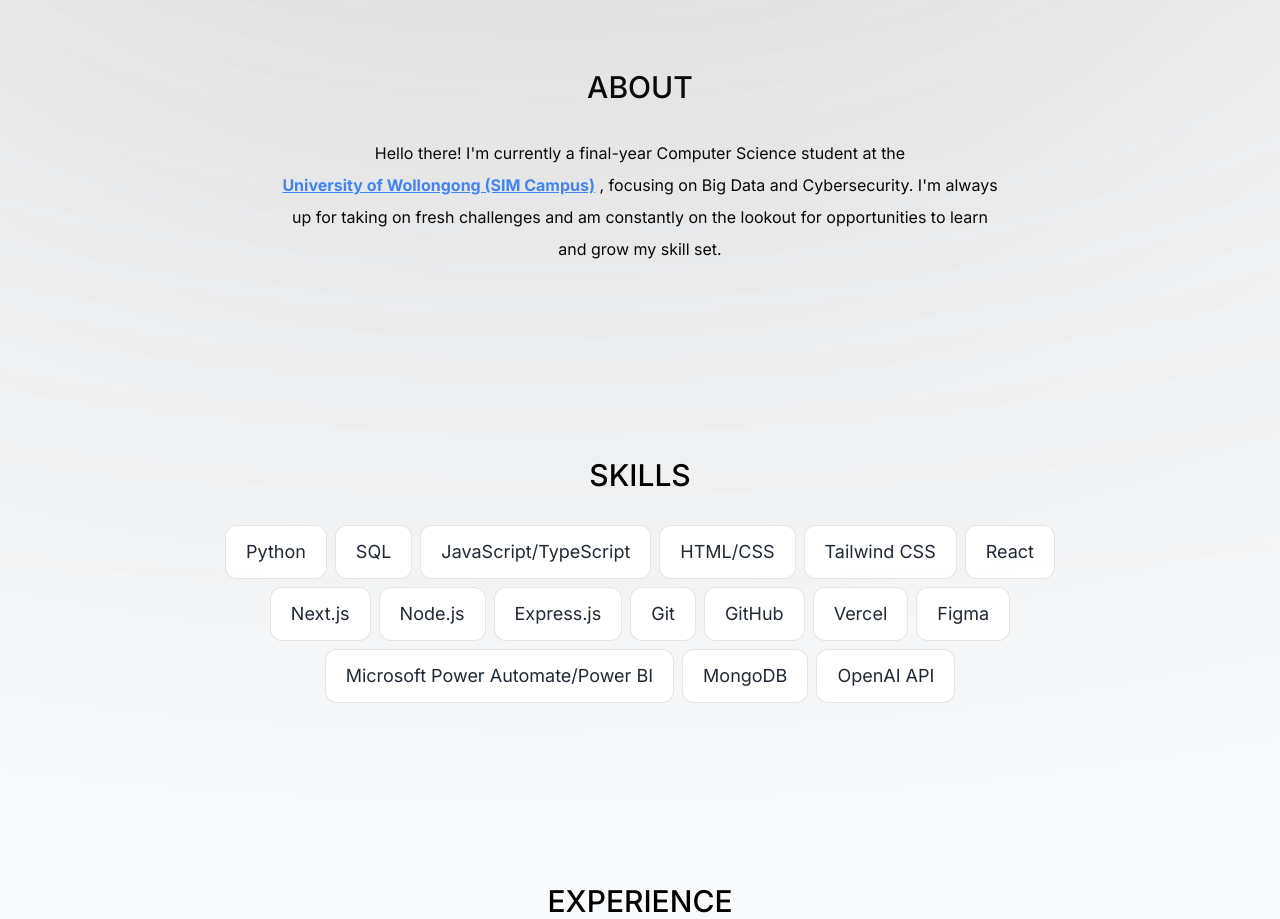
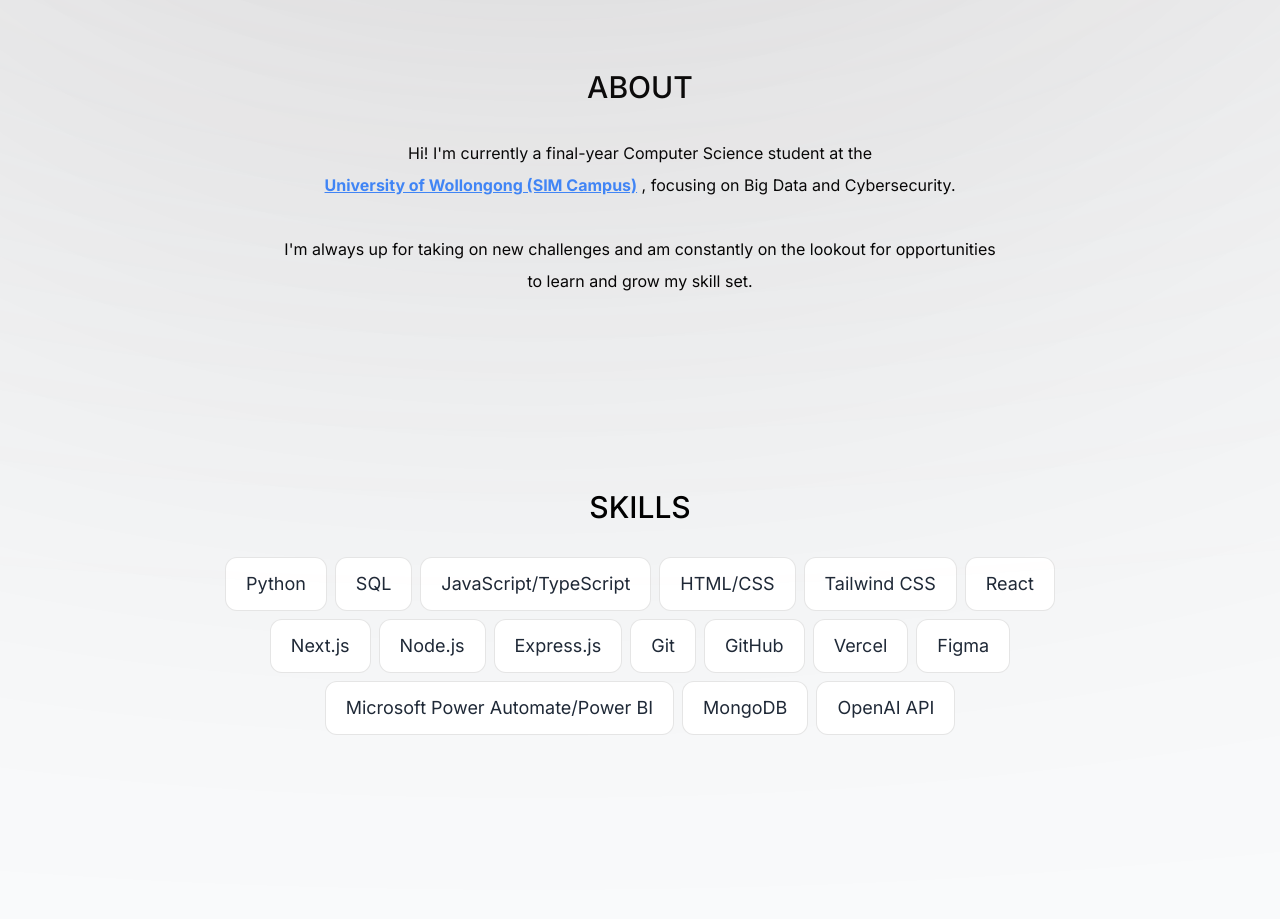
Before and after one commit to akileshjayakumar/v1, a Next.js app: page / in a window 1280 px wide. Shown: the part 960-1879 px from the top of the page. Built offline with nearby package versions, Linux system fonts and the light colour scheme.

Commit message:
Update about section in about.tsx

```diff
--- a/components/about.tsx
+++ b/components/about.tsx
@@ -19,7 +19,7 @@ export default function About() {
     >
       <SectionHeading>ABOUT</SectionHeading>
       <p className="items-center justify-center">
-        Hello there! I'm currently a final-year Computer Science student at the{" "}
+        Hi! I'm currently a final-year Computer Science student at the{" "}
         <br />
         <a
           className="text-blue-500"
@@ -30,9 +30,9 @@ export default function About() {
         >
           University of Wollongong (SIM Campus)
         </a>{" "}
-        , focusing on Big Data and Cybersecurity. I'm always up for taking on
-        fresh challenges and am constantly on the lookout for opportunities to
-        learn and grow my skill set.
+        , focusing on Big Data and Cybersecurity. <br /> <br />
+        I'm always up for taking on new challenges and am constantly on the
+        lookout for opportunities to learn and grow my skill set.
       </p>
 
       <br />
```
